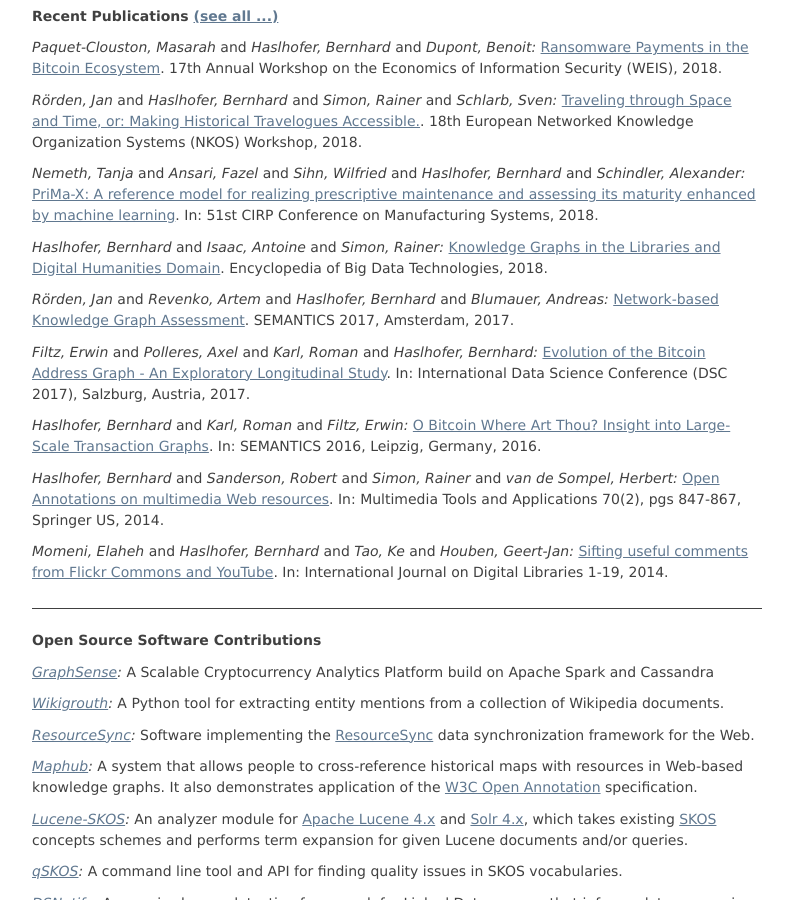
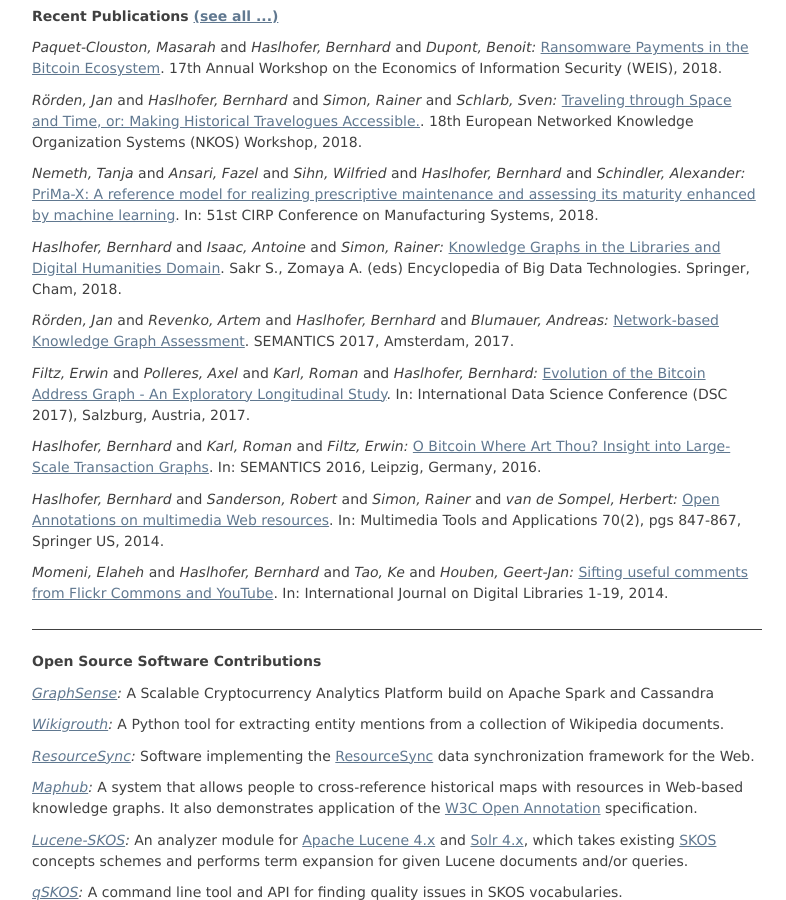
Before and after one commit to behas/behas.github.com, a Jekyll site: the page built from index.html, in a window 1280 px wide and 900 px high, scrolled down 705 px. Shown: the whole window, without its empty margins (243-1029 px from the left). Built offline with Jekyll 4.4.1, drawn with Linux system fonts in a browser that asks for light colours.

Commit message:
updated paper ref

```diff
--- a/_data/publications.yml
+++ b/_data/publications.yml
@@ -21,7 +21,7 @@
 
 - title: "Knowledge Graphs in the Libraries and Digital Humanities Domain"
   authors: ["Haslhofer, Bernhard", "Isaac, Antoine", "Simon, Rainer"]
-  where: "Encyclopedia of Big Data Technologies"
+  where: "Sakr S., Zomaya A. (eds) Encyclopedia of Big Data Technologies. Springer, Cham"
   year: 2018
   uri: "https://arxiv.org/abs/1803.03198"
 
```
